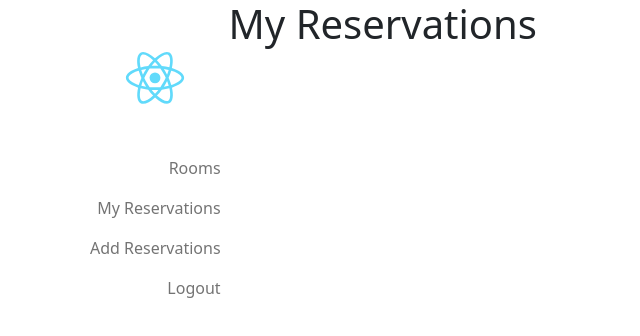
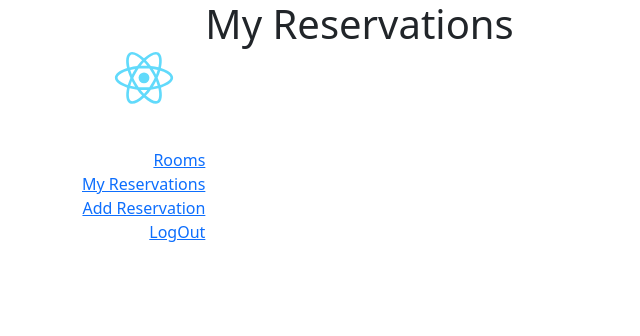
Before and after one commit to blessedjasonmwanza/Final-Capstone-Front-end, a React (Create React App) app: page /reservations in a window 1280 px wide. Shown: the top 336 px of the page, without its empty margins (0-640 px from the left). Built offline with nearby package versions, Linux system fonts and the light colour scheme.

Commit message:
Update sidebar

```diff
--- a/src/components/sidebar/sidebar.jsx
+++ b/src/components/sidebar/sidebar.jsx
@@ -1,3 +1,4 @@
+import { Link } from 'react-router-dom';
 import logo from '../../images/logo.svg';
 
 const Aside = () => (
@@ -11,16 +12,16 @@ const Aside = () => (
     <div className="collapse navbar-collapse w-100" id="navbarSupportedContent">
       <ul className="navbar-nav w-100 d-flex flex-md-column text-center text-md-end">
         <li>
-          <a className="nav-link" aria-current="page" href="https://www.google.com/">Rooms</a>
+          <Link to="/">Rooms</Link>
         </li>
         <li>
-          <a className="nav-link" href="https://www.google.com/">My Reservations</a>
+          <Link to="/reservations">My Reservations</Link>
         </li>
         <li>
-          <a className="nav-link" href="https://www.google.com/">Add Reservations</a>
+          <Link to="/addreservation">Add Reservation</Link>
         </li>
         <li>
-          <a className="nav-link" href="https://www.google.com/">Logout</a>
+          <Link to="/logout">LogOut</Link>
         </li>
       </ul>
     </div>
```
